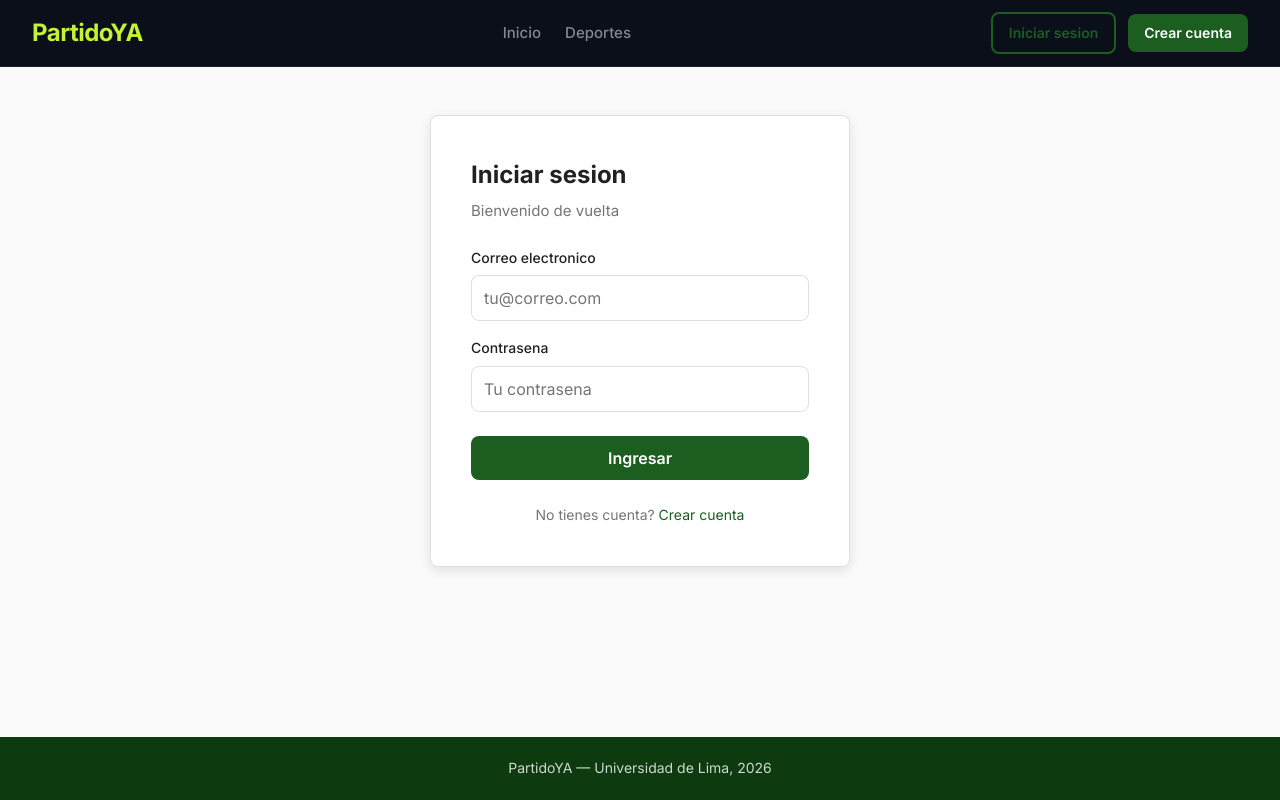
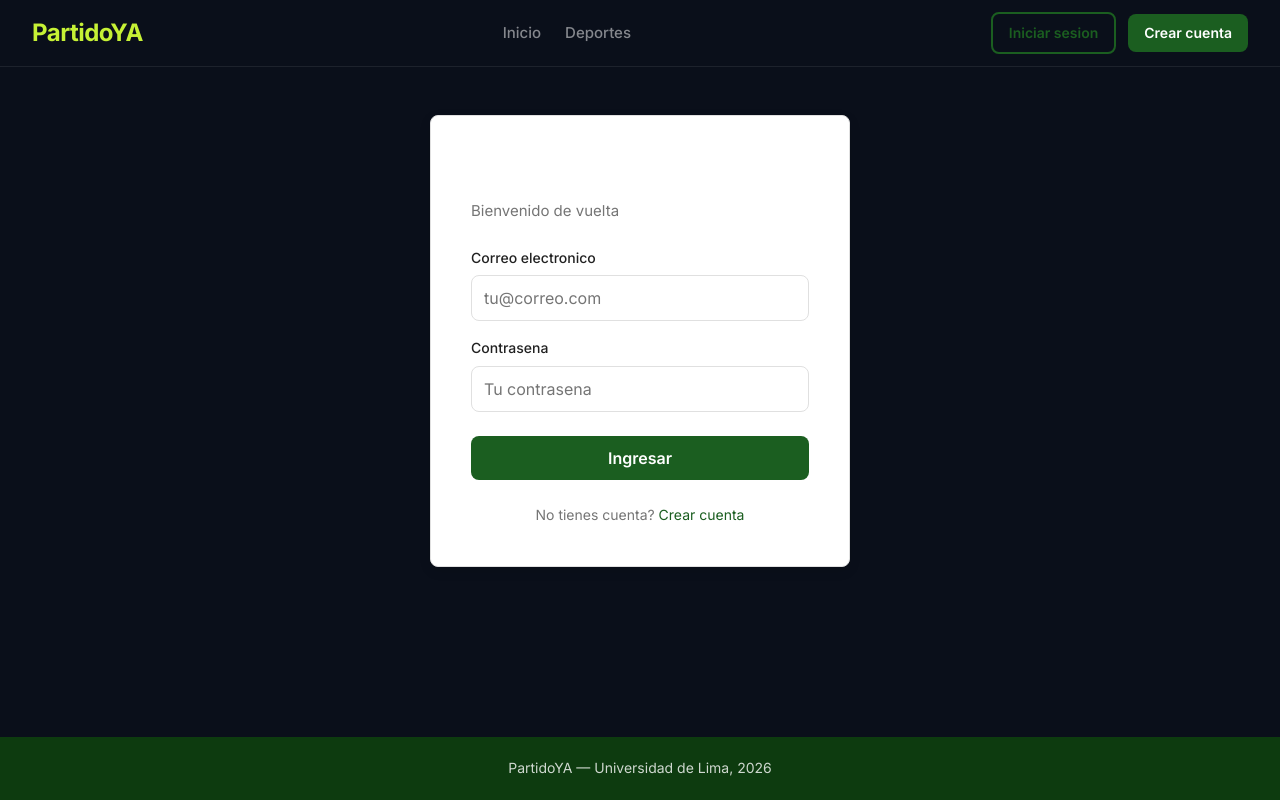
Before and after one commit to hromina33/PARTIDOYA, an Angular app in the folder frontend/: page /login in a window 1280 px wide. Built offline with nearby package versions, Linux system fonts and the light colour scheme.

Commit message:
Fix white page margins and localize Maps to Spanish
Body background was still the light starter-template default, showing
through on wide screens beside the dark centered content. Also load
the Maps script with language=es&region=PE so directions/ETA text
render in Spanish.

```diff
--- a/frontend/src/app/shared/services/maps-loader.service.ts
+++ b/frontend/src/app/shared/services/maps-loader.service.ts
@@ -23,7 +23,7 @@ export class MapsLoaderService {
       }
 
       const script = document.createElement('script');
-      script.src = `https://maps.googleapis.com/maps/api/js?key=${environment.googleMapsApiKey}&libraries=places`;
+      script.src = `https://maps.googleapis.com/maps/api/js?key=${environment.googleMapsApiKey}&libraries=places&language=es&region=PE`;
       script.async = true;
       script.defer = true;
       script.onload = () => resolve();
--- a/frontend/src/styles.scss
+++ b/frontend/src/styles.scss
@@ -32,8 +32,8 @@ html {
 
 body {
   font-family: var(--font-family);
-  color: var(--color-text);
-  background-color: var(--color-background);
+  color: #fff;
+  background-color: #0a0f1a;
   line-height: 1.6;
   -webkit-font-smoothing: antialiased;
 }
```
